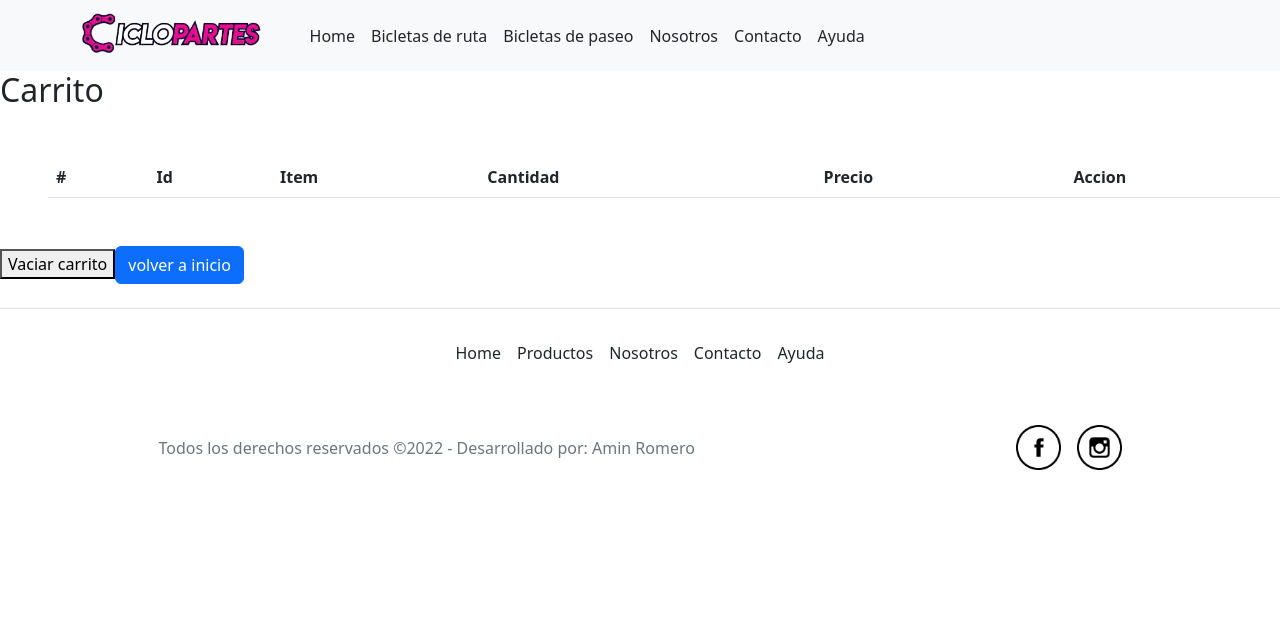
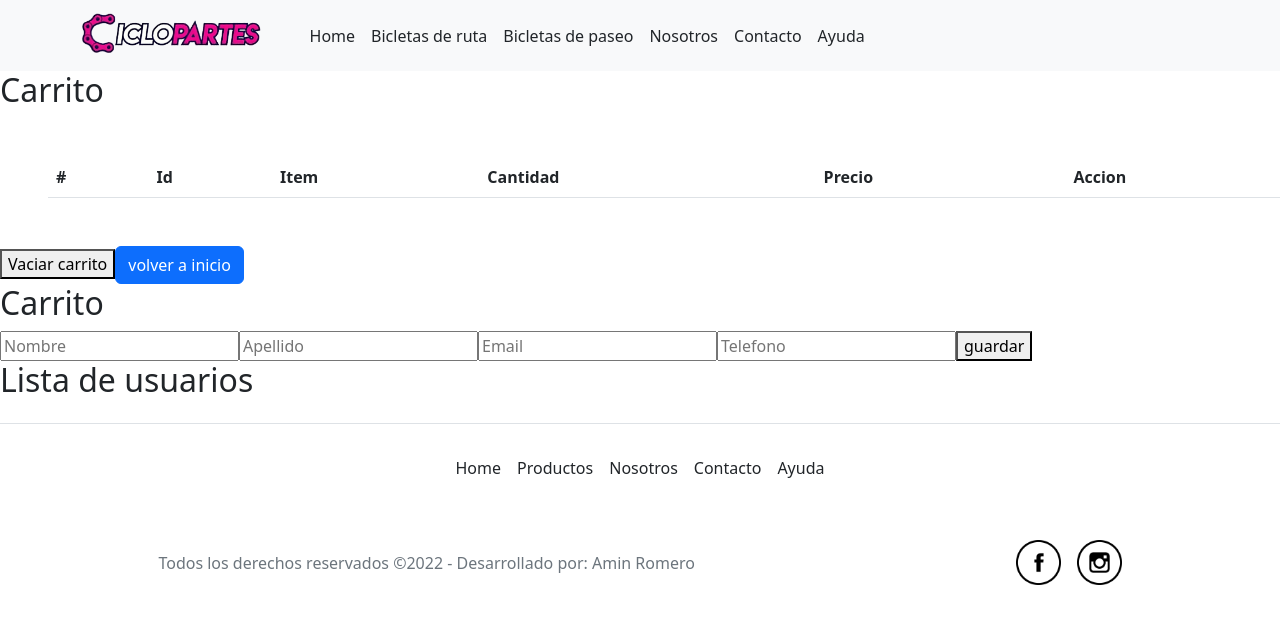
Before and after one commit to aminromero3/Ciclopartes-RomeroAdami, a React (Create React App) app: page /cart in a window 1280 px wide. Shown: the top 624 px of the page. Built offline with nearby package versions, Linux system fonts and the light colour scheme.

Commit message:
correcciones y firebase 2

```diff
--- a/src/components/Cart.js
+++ b/src/components/Cart.js
@@ -1,11 +1,74 @@
 import React from 'react'
-import { useCarrito } from './CartContext';
 import { Link } from 'react-router-dom';
+import { useState } from "react"
+import { useCarrito } from "./CartContext"
+import Page from "./Page"
+import { db } from "./firebase"
+import { collection, addDoc , serverTimestamp } from "firebase/firestore"
+import List from "./List";
+
 
 function Cart() {
 
+  const [nombre, setNombre] = useState("");
+  const [apellido, setApellido] = useState("");
+  const [usuarios, setUsuarios] = useState([]);
+  const [email, setEmail] = useState("");
+  const [telefono, setTelefono] = useState("");
+
   const {carrito, vaciarCarrito, eliminarProducto, precioTotal} = useCarrito();
 
+
+  const nombreCompleto = `${nombre} ${apellido}`;
+
+  const handleChangeNombre = (e) => {
+    e.preventDefault()
+    const input = e.target
+    const value = input.value
+    setNombre(value)
+  }
+
+  const handleChangeApellido = (e) => {
+    const input = e.target
+    const value = input.value
+    setApellido(value)
+  }
+
+  const handleChangeEmail = (e) => {
+    const input = e.target
+    const value = input.value
+    setEmail(value)
+  }
+
+  const handleChangeTelefono = (e) => {
+    const input = e.target
+    const value = input.value
+    setTelefono(value)
+  }
+
+  const handleConfirm = () => {
+    const orden= {
+      items: carrito,
+      total : precioTotal,
+      buyer : {
+        name : nombreCompleto,
+        phone : telefono,
+        email : email,
+      },
+      date : serverTimestamp()
+    }
+
+    const ordersCollection = collection(db, "orders")
+    const consulta = addDoc(ordersCollection, orden)
+
+    consulta
+      .then((res)=>{
+        console.log(res);
+      })
+      .catch(error => {
+        console.log(error)
+      })
+  }
   return (
     <>
       <h2>Carrito</h2>
@@ -36,6 +99,19 @@ function Cart() {
       </table>
       <button onClick={vaciarCarrito}>Vaciar carrito</button>
       <Link to={'/'} className="btn btn-primary">volver a inicio</Link>
+
+      <Page titulo="Carrito" subtitulo="Compra y vende">
+
+      <input type="text" placeholder="Nombre" onChange={handleChangeNombre} value={nombre} />
+      <input type="text" placeholder="Apellido" onChange={handleChangeApellido} value={apellido} />
+      <input type="text" placeholder="Email" onChange={handleChangeEmail} value={email} />
+      <input type="text" placeholder="Telefono" onChange={handleChangeTelefono} value={telefono} />
+
+      <button onClick={handleConfirm}>guardar</button>
+
+      <List usuarios={usuarios} />
+
+      </Page>
     </>
   )
 }
--- a/src/components/CartContext.js
+++ b/src/components/CartContext.js
@@ -13,7 +13,7 @@ const CustomProvider = (props) => {
 
     const [cantidad, setCantidad] = useState(0);
     const [carrito, setCarrito] = useState([]);
-    const [total, setTotal] = useState(0);
+    // const [total, setTotal] = useState(0);
 
 
     const agregarProducto = (producto) => {
@@ -39,12 +39,13 @@ const CustomProvider = (props) => {
         carrito : carrito,
         agregarProducto,
         eliminarProducto,
+        vaciarCarrito,
     }
-    const precioTotal = () => {
-        carrito.forEach(producto => {
-            setTotal(total + producto.precio * producto.cantidad)
-        } )
-    }
+    // const precioTotal = () => {
+    //     carrito.forEach(producto => {
+    //         setTotal(total + producto.precio * producto.cantidad)
+    //     } )
+    // }
     return(
         <Provider value={valorDelContexto}>
             {props.children}
--- a/src/components/ItemCount.js
+++ b/src/components/ItemCount.js
@@ -14,7 +14,7 @@ const ItemCount = ({ stock, initial, onAdd }) => {
         } else {
             setContador(contador + 1)
             console.log("incrementando");
-            console.log(contador);
+            console.log(contador+1);
         }
     };
 
--- a/src/components/ItemDetail.js
+++ b/src/components/ItemDetail.js
@@ -2,7 +2,7 @@ import React from 'react'
 import { useCarrito } from './CartContext'
 import ItemCount from './ItemCount'
 
-function ItemDetail(item) {
+function ItemDetail({item}) {
 
   const { agregarProducto } = useCarrito();
 
@@ -19,7 +19,7 @@ function ItemDetail(item) {
             <h6>Nombre: {item.nombre}</h6>
             <img src={item.imagen} alt="" />
             <p>${item.precio}</p>
-              <p>Descripcion: {item.descripcion}</p>
+            <p>{item.descripcion}</p>
             <ItemCount onAdd={onAdd} />
           </div>
       </div>
--- a/src/components/ItemDetailContainer.js
+++ b/src/components/ItemDetailContainer.js
@@ -13,12 +13,10 @@ function ItemDetailContainer () {
 
         const productosCollection = collection(db, "products") // refecencia a la coleccion de productos
         const referencia = doc(productosCollection, id)  //referencia a un documento
-        const consulta = getDoc(productosCollection, id) //promesa
+        const consulta = getDoc(referencia) //promesa
 
         consulta
             .then((res)=>{
-                console.log(res.id)
-                console.log(res.data())
                 setItem(res.data())
             })
             .catch((err)=>{
--- a/src/components/ItemList.js
+++ b/src/components/ItemList.js
@@ -1,19 +1,16 @@
 import React from 'react'
 import Item from './Item'
 
-function ItemList(productos) {
+function ItemList({productos}) {
+
     return (
-        <>
-            <section>
-                <div className="row">
-                    {productos.productos.map(producto => {
-                        return (
-                            <Item key={producto.id} producto={producto} />
-                        )
-                    } )}
-                </div>
-            </section>
-        </>
+        <section>
+            <div className="row">
+            {productos.map((producto) => {
+                return <Item key={producto.id} producto={producto}/>
+            })}
+            </div>
+        </section>
     )
 }
 
--- a/src/components/ItemListContainer.js
+++ b/src/components/ItemListContainer.js
@@ -2,7 +2,7 @@ import { collection, getDocs, query, where } from "firebase/firestore"
 import { useEffect, useState } from "react"
 import ItemList from "./ItemList"
 import { useParams } from "react-router-dom"
-
+import React from 'react'
 import { db } from "./firebase"
 
 
@@ -23,46 +23,33 @@ const ItemListContainer = () => {
 
             productos
                 .then(snapshot => {
-                    // objeto con ID
-                    // console.log(snapshot.docs)
-                    // objeto completo sin ID
-                    // console.log(snapshot.docs.map(doc => doc.data()))
-                    // objeto completo con ID
-                    console.log(snapshot.docs.map(doc => {
+                    const productos = snapshot.docs.map(doc => {
+                        return {
+                            ...doc.data(),
+                            id: doc.id
+                        }
+                    })
+                    setProductos(productos)
+                    setLoading(false)
+                })
+                .catch(err=>{
+                    console.log(err)
+                })
+        }else{
+            const filtro = query(productosCollection, where("category","==",category))
+            const consulta = getDocs(filtro)
+
+            consulta
+                .then(snapshot => {
+                    const productos = snapshot.docs.map(doc => {
                         return {
                             ...doc.data(),
                             id: doc.id
                         }
 
-                    }))
+                    })
                     setProductos(productos)
-                    // setLoading(false)
-                })
-                .catch(err=>{
-                    console.log(err)
-                })
-
-        }else{
-            const filtro = query(productosCollection, where("category","==",category))
-            const consulta = getDocs(filtro)
-
-
-            consulta
-                .then(snapshot => {
-                    // objeto con ID
-                    // console.log(snapshot.docs)
-                    // objeto completo sin ID
-                    // console.log(snapshot.docs.map(doc => doc.data()))
-                    // objeto completo con ID
-                    console.log(snapshot.docs.map(doc => {
-                        return {
-                            ...doc.data(),
-                            id: doc.id
-                        }
-
-                    }))
-                    setProductos(productos)
-                    // setLoading(false)
+                    setLoading(false)
                 })
                 .catch(err=>{
                     console.log(err)
@@ -80,12 +67,14 @@ const ItemListContainer = () => {
     } else {
         return (
             <>
-             <div className="album py-5 bg-light">
-                <div className="">
-                    <div className="row row-cols-2 row-cols-sm-2 row-cols-md-3 g-3"></div>
-                    <ItemList productos={productos} />
+                <div className="album py-5 bg-light">
+                    <div className="">
+                    <React.StrictMode>
+                        <div className="row row-cols-2 row-cols-sm-2 row-cols-md-3 g-3"></div>
+                            <ItemList productos={productos} />
+                    </React.StrictMode>
+                    </div>
                 </div>
-            </div>
             </>
         )
     }
--- /dev/null
+++ b/src/components/List.js
@@ -0,0 +1,19 @@
+import { memo } from "react"
+
+const List = ({ usuarios }) => {
+
+    console.log("Render")
+
+    return (
+        <section>
+            <h2>Lista de usuarios</h2>
+            {usuarios.map(usuario => (
+                <article key={usuario.nombre}>
+                    <h3>{usuario.nombre} {usuario.apellido}</h3>
+                </article>
+            ))}
+        </section>
+    )
+
+}
+export default memo(List)
```
Lines whose indentation alone changed are shown as unchanged.
